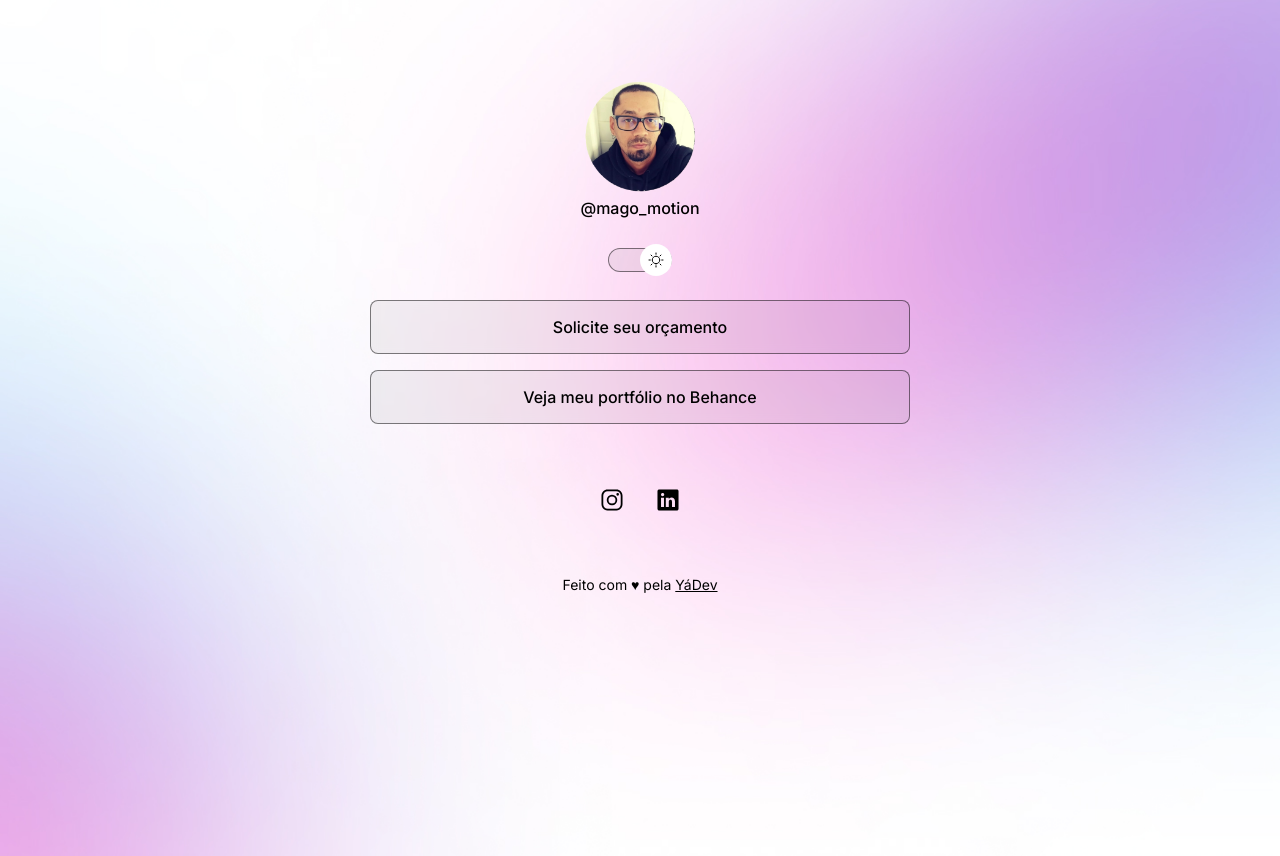
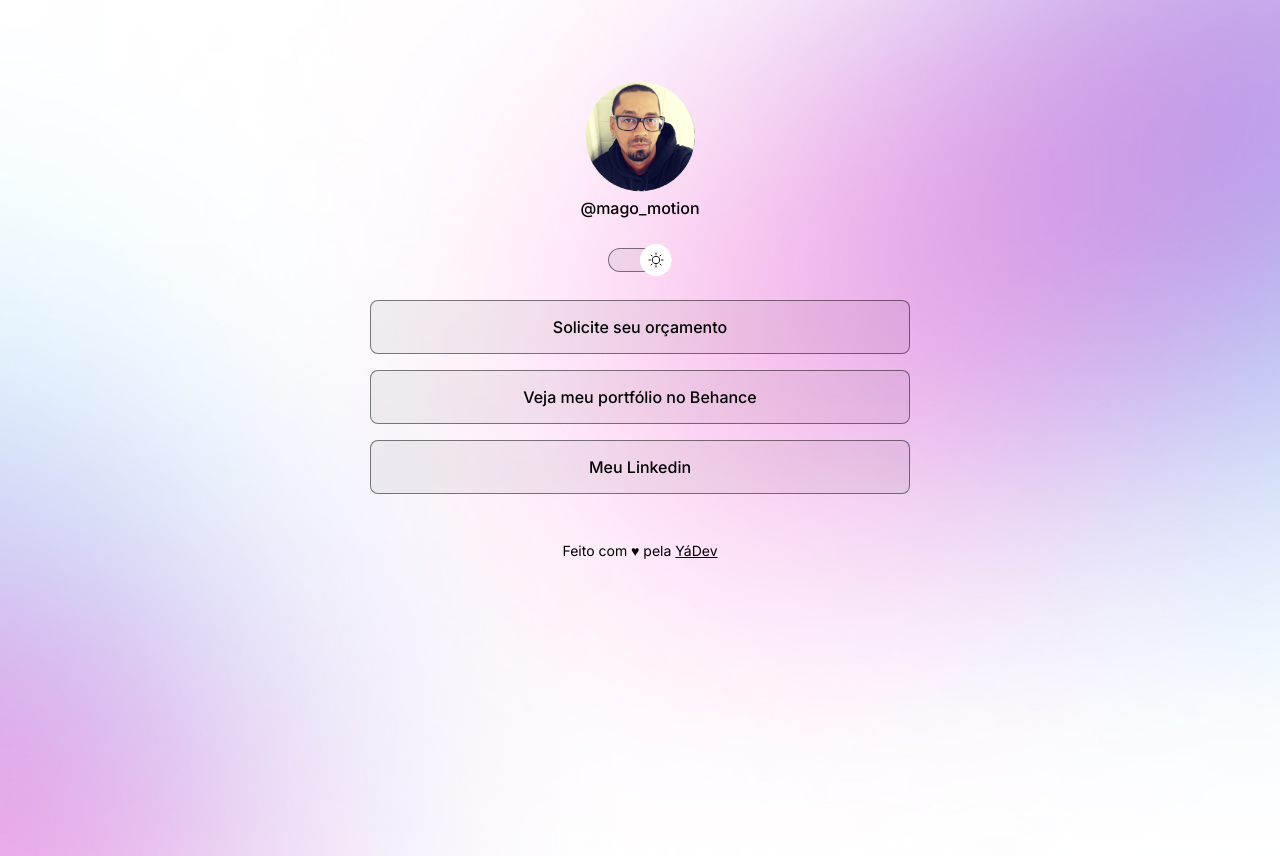
Before and after one commit to yasmingusmao/paginadelinks_, a plain HTML site: page index.html in a window 1280 px wide. Drawn offline with nearby package versions, Linux system fonts and the light colour scheme.

Commit message:
add botão - retirando social links

```diff
--- a/index.html
+++ b/index.html
@@ -33,16 +33,10 @@
         <li>
           <a href="https://www.behance.net/felipeoliveira356" target="_blank">Veja meu portfólio no Behance</a>
         </li>
+        <li>
+          <a href="https://www.linkedin.com/in/felipe-oliveira-3aa614322/" target="_blank">Meu Linkedin</a>
+        </li>
       </ul>
-      <div id="social-links">
-        <a href="https://www.instagram.com/mago_motion" target="_blank">
-          <ion-icon name="logo-instagram"></ion-icon>
-        </a>
-        <a href="https://www.linkedin.com/in/felipe-oliveira-3aa614322/" target="_blank">
-          <ion-icon name="logo-linkedin"></ion-icon>
-        </a>
-      </div>
-    </div>
     <footer>
       Feito com ♥ pela
       <a href="https://instagram.com/yagusmao" target="_blank">YáDev</a>
```
